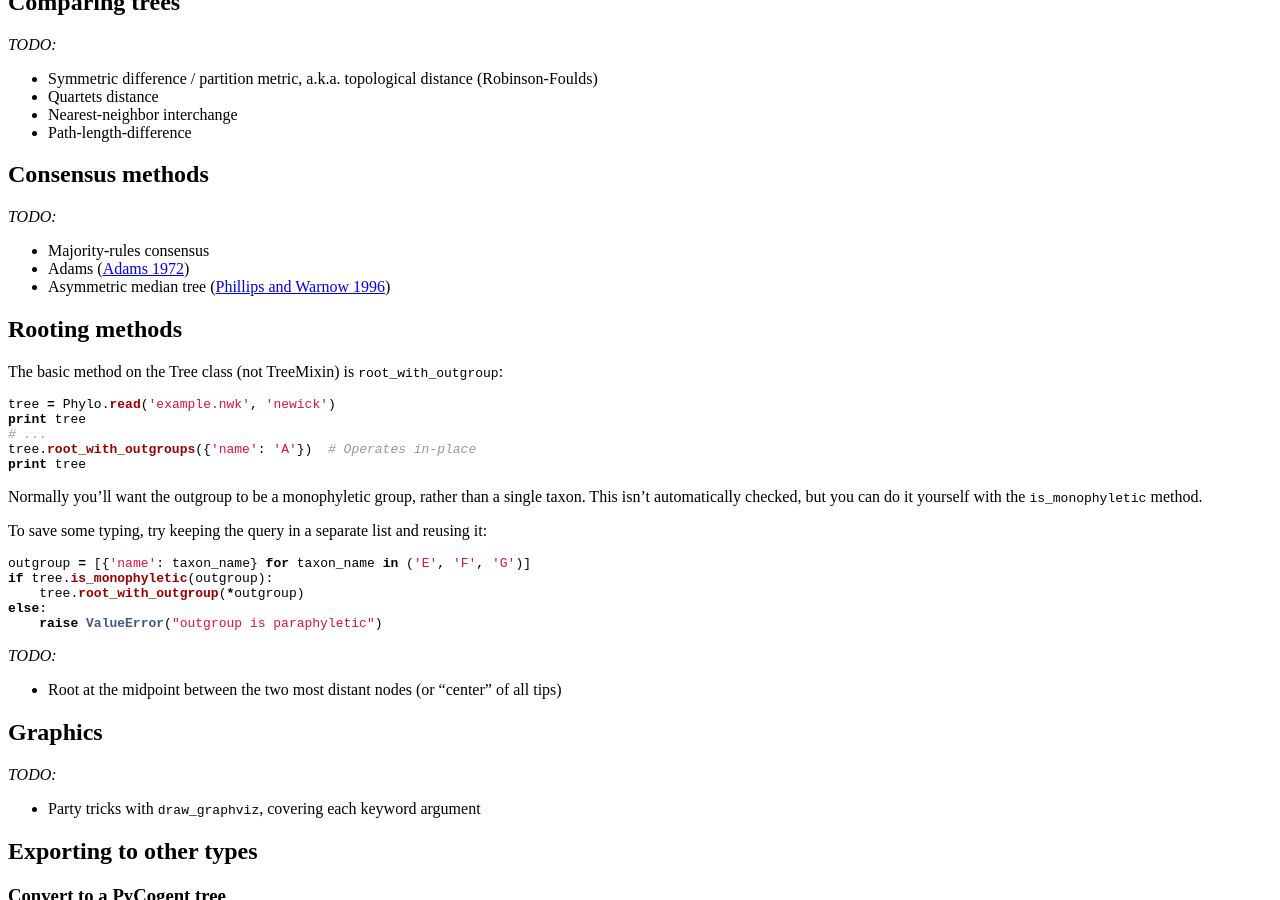
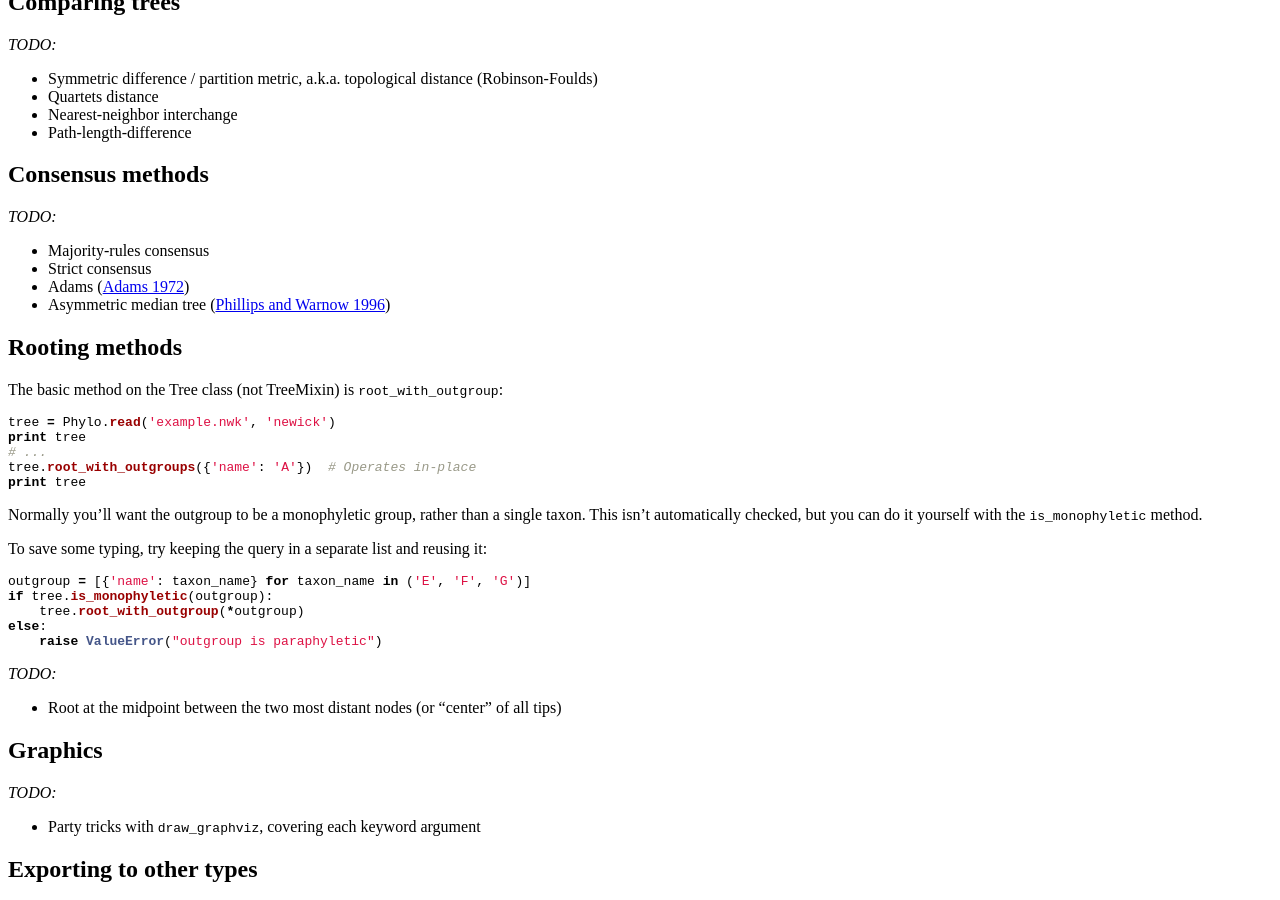
Before and after one commit to biopython/biopython.github.io, a Jekyll site: the page built from wiki/Phylo_cookbook.md, in a window 1280 px wide and 900 px high, scrolled down 1809 px. Built offline with Jekyll 4.4.1, drawn with Linux system fonts in a browser that asks for light colours.

Commit message:
/* Consensus methods */ reminder: strict consensus

```diff
--- a/wiki/Phylo_cookbook.md
+++ b/wiki/Phylo_cookbook.md
@@ -159,6 +159,7 @@ Consensus methods
 *TODO:*
 
 -   Majority-rules consensus
+-   Strict consensus
 -   Adams ([Adams
     1972](http://www.faculty.biol.ttu.edu/Strauss/Phylogenetics/Readings/Adams1972.pdf))
 -   Asymmetric median tree ([Phillips and Warnow
```
Also changed, not shown: 1 other file.
